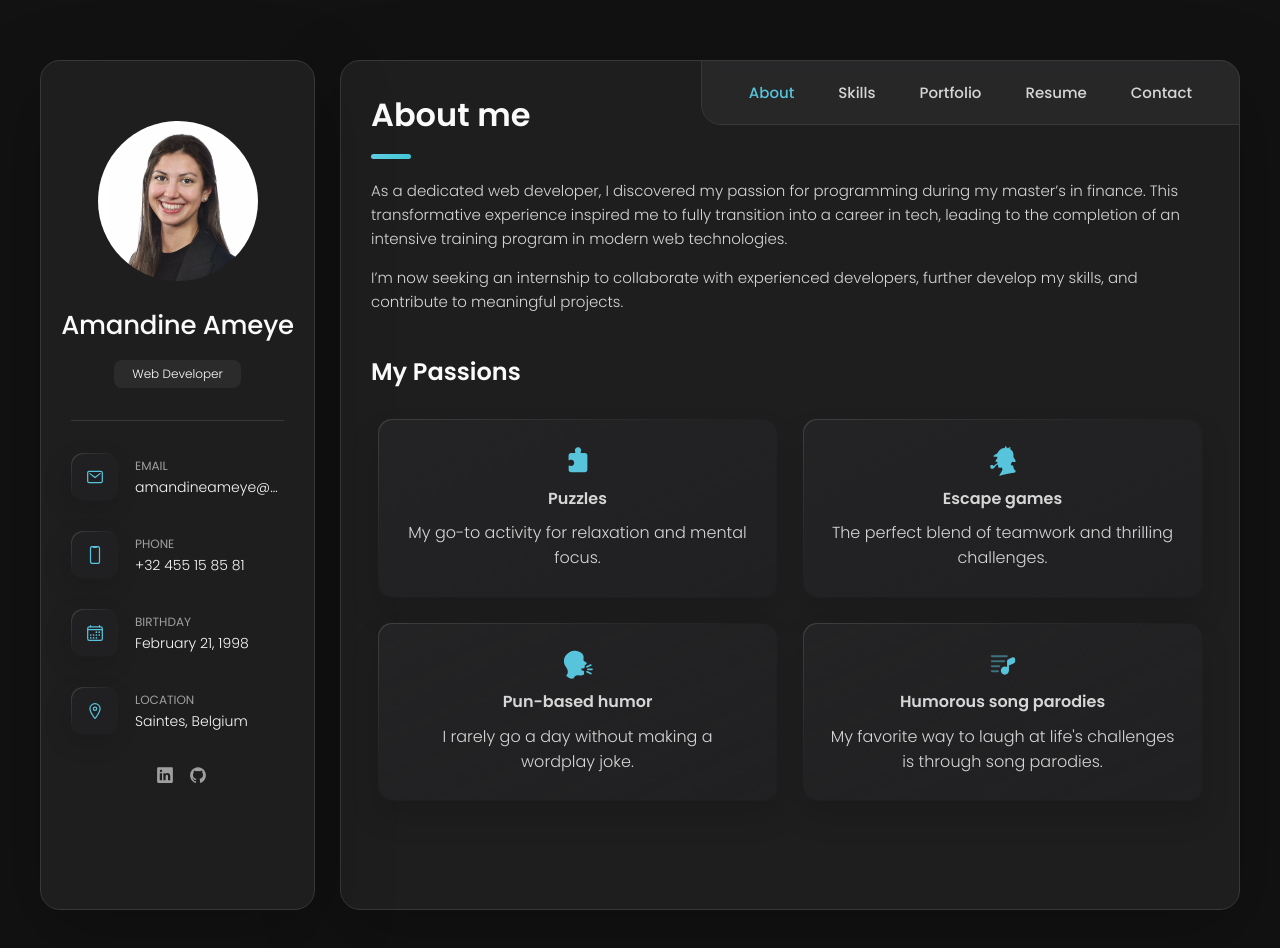
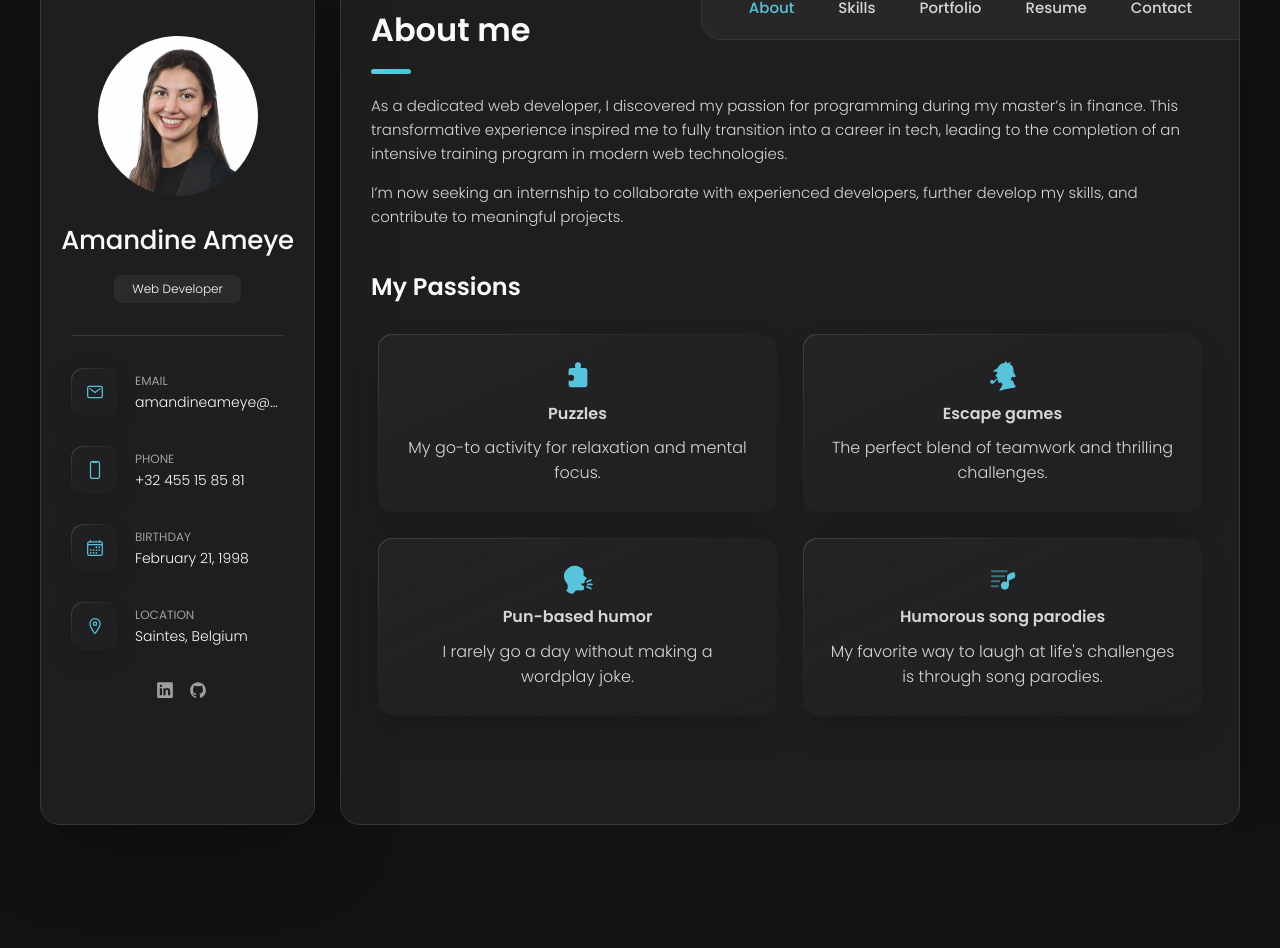
Before and after one commit to amandineameye/Portfolio_Website, a React (Vite) app: page / in a window 1280 px wide. Shown: the top 948 px of the page. After the commit the page ends 825 px from the top, so only its background shows below. Built offline with nearby package versions, Linux system fonts and the light colour scheme.

Commit message:
Centered the main

```diff
--- a/src/App.css
+++ b/src/App.css
@@ -2128,6 +2128,19 @@ textarea.form-input::-webkit-resizer {
      * RESET
      */
 
+	body {
+		height: 100vh;
+		width: 100%;
+	}
+
+	#root {
+		height: 100%;
+		width: 100%;
+		display: flex;
+		justify-content: center;
+		align-items: center;
+	}
+
 	body::-webkit-scrollbar {
 		width: 20px;
 	}
@@ -2175,8 +2188,9 @@ textarea.form-input::-webkit-resizer {
      */
 
 	main {
-		max-width: 1200px;
-		margin-inline: auto;
+		/* max-width: 1200px;
+		margin-inline: auto; */
+		width: 1200px;
 		display: flex;
 		justify-content: center;
 		align-items: stretch;
```
